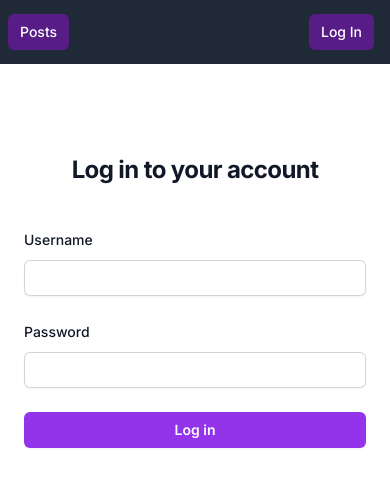
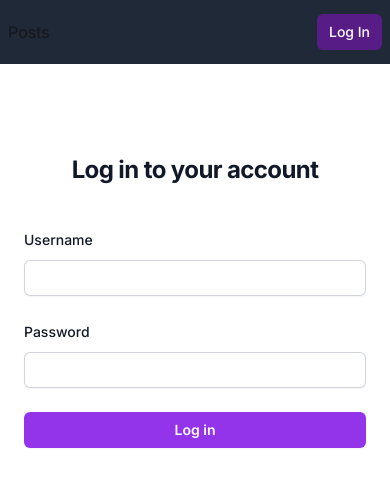
Before and after one commit to Mouzone/blog, a Next.js app: page /login in a window 390 px wide. Shown: the top 486 px of the page. Built offline with nearby package versions, Linux system fonts and the light colour scheme.

Commit message:
Add logic to pass auhtentication state and set it on login creating authentication hook and context

```diff
--- a/src/app/(pages)/layout.tsx
+++ b/src/app/(pages)/layout.tsx
@@ -2,9 +2,8 @@
 import { Inter } from 'next/font/google'
 import "./globals.css";
 import NavBar from "@/app/components/NavBar.tsx";
-import { useState } from "react";
-import { createContext } from 'react'
-
+import React from "react";
+import ThemeProvider from "@/app/components/themeProvider.tsx";
 
 const inter = Inter({
   subsets: ['latin'],
@@ -12,23 +11,21 @@ const inter = Inter({
   display: 'swap',
 })
 
-const ThemeContext = createContext({})
 
 export default function RootLayout({
   children,
 }: Readonly<{
   children: React.ReactNode
 }>) {
-    const [isAuthenticated, setAuthenticated] = useState(false)
     return (
     <html lang="en">
       <body
         className={`${inter.className} antialiased`}
       >
-        <NavBar isAuthenticated={isAuthenticated}/>
-        <ThemeContext.Provider value={setAuthenticated}>
+        <ThemeProvider>
+            <NavBar/>
             {children}
-        </ThemeContext.Provider>
+        </ThemeProvider>
       </body>
     </html>
   )
--- a/src/app/(pages)/login/page.tsx
+++ b/src/app/(pages)/login/page.tsx
@@ -1,9 +1,11 @@
 "use client"
 import React, {type FormEvent, useState} from "react";
 import { useRouter } from 'next/navigation'
+import {useAuth} from "@/hooks/useAuth.ts";
 
 export default function Login() {
     const router = useRouter()
+    const { setAuthenticated } = useAuth()
     const [username, setUsername] = useState('')
     const [password, setPassword] = useState('')
     const handleSubmit = async (e: FormEvent) => {
@@ -28,6 +30,7 @@ export default function Login() {
 
             const accessToken = data["accessToken"]
             localStorage.setItem("accessToken", accessToken)
+            setAuthenticated(true)
             router.push("/")
         } catch(error) {
             console.error("Login failed", error)
--- a/src/app/components/NavBar.tsx
+++ b/src/app/components/NavBar.tsx
@@ -1,26 +1,17 @@
 "use client"
 import { Disclosure } from '@headlessui/react'
 import Link from "next/link"
+import {useAuth} from "@/hooks/useAuth.ts";
 
-function classNames(...classes: Array<string | undefined | null | boolean>) {
-    return classes.filter(Boolean).join(' ')
-}
-
-// todo: pass prop of current page
-export default function NavBar({isAuthenticated} : {isAuthenticated: boolean}) {
+export default function NavBar() {
+    const { isAuthenticated } = useAuth()
     return (
         <Disclosure as="nav" className="bg-gray-800">
             <div className="mx-auto max-w-7xl px-2 sm:px-6 lg:px-8">
                 <div className="relative flex h-16 items-center justify-between">
-                    {/*todo: make this logic work*/}
                     <Link
                         key="Posts"
                         href="/"
-                        aria-current={true ? 'page' : undefined}
-                        className={classNames(
-                            true ? 'bg-purple-900 text-white' : 'text-gray-300 hover:bg-purple-700 hover:text-white',
-                            'rounded-md px-3 py-2 text-sm font-medium',
-                        )}
                     >
                         Posts
                     </Link>
@@ -35,15 +26,24 @@ function UserActions({isAuthenticated} : {isAuthenticated: boolean}) {
     // if authenticated show "new post" and "sign out"
     // if not authenticated show "log-in"
 
-    return <div className="absolute inset-y-0 right-0 flex items-center pr-2 sm:static sm:inset-auto sm:ml-6 sm:pr-0">
-        {isAuthenticated
-            ? <button type="button" className="text-white bg-purple-900 rounded-md px-3 py-2 text-sm font-medium"> New Post </button>
-            : <Link
+    return (
+        isAuthenticated ? (
+            <div className="absolute inset-y-0 right-0 flex items-center pr-2 sm:static sm:inset-auto sm:ml-6 sm:pr-0">
+                <button type="button" className="text-white bg-purple-900 rounded-md px-3 py-2 text-sm font-medium">
+                    New Post
+                </button>
+                <button type="button" className="text-white bg-purple-900 rounded-md px-3 py-2 text-sm font-medium">
+                    Log Out
+                </button>
+            </div>
+        ) : (
+            <Link
                 key="Login"
                 href="/login"
-                className="text-white bg-purple-900 rounded-md px-3 py-2 text-sm font-medium">
+                className="text-white bg-purple-900 rounded-md px-3 py-2 text-sm font-medium"
+            >
                 Log In
             </Link>
-        }
-    </div>
+        )
+    )
 }
--- /dev/null
+++ b/src/app/components/themeProvider.tsx
@@ -0,0 +1,18 @@
+'use client'
+import React, {createContext, useState} from 'react'
+
+type AuthContextType = {
+    isAuthenticated: boolean;
+    setAuthenticated: React.Dispatch<React.SetStateAction<boolean>>;
+}
+
+export const ThemeContext = createContext<AuthContextType | undefined>(undefined);
+
+export default function ThemeProvider({
+                                          children,
+                                      }: {
+    children: React.ReactNode
+}) {
+    const [isAuthenticated, setAuthenticated] = useState(false)
+    return <ThemeContext.Provider value={{ isAuthenticated, setAuthenticated }}>{children}</ThemeContext.Provider>
+}
--- /dev/null
+++ b/src/hooks/useAuth.ts
@@ -0,0 +1,10 @@
+import {ThemeContext} from "@/app/components/themeProvider.tsx";
+import {useContext} from "react";
+
+export function useAuth() {
+    const context = useContext(ThemeContext);
+    if (!context) {
+        throw new Error('useAuth must be used within ThemeContext Provider');
+    }
+    return context;
+}
```
